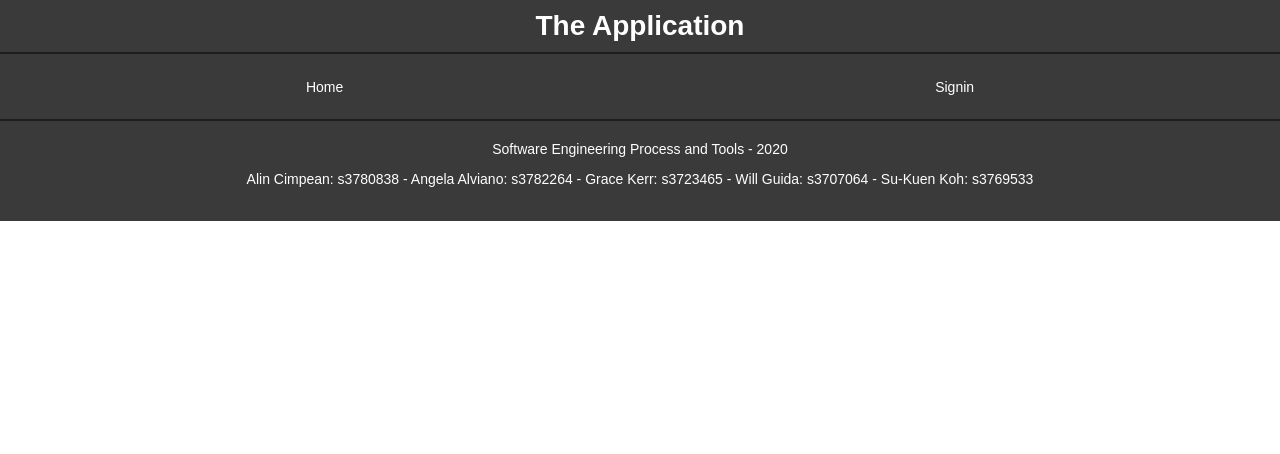
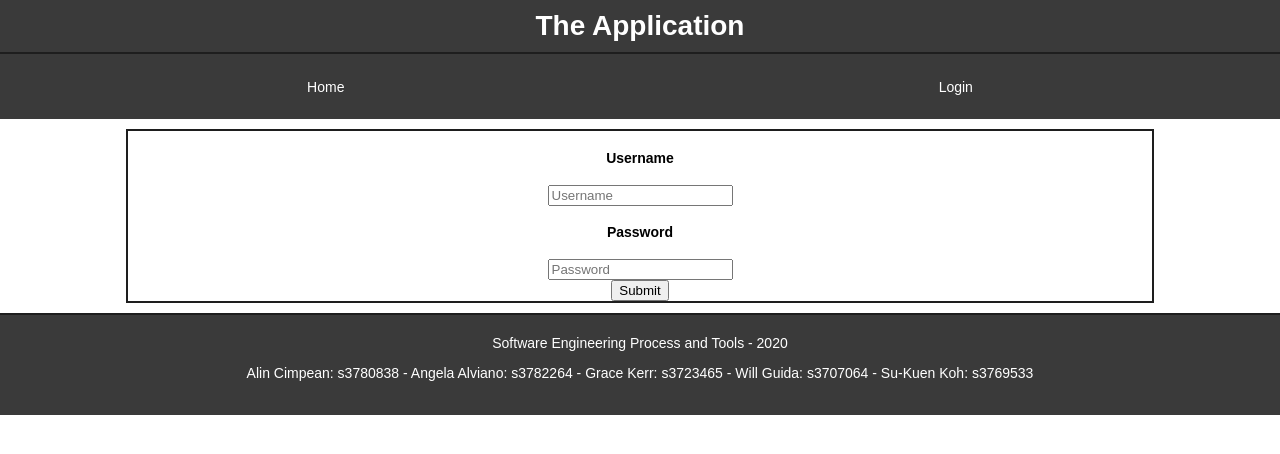
Before and after one commit to RMIT-SEPT/majorproject-7-tues-14-30-4, a React (Create React App) app in the folder FrontEnd/: page /login in a window 1280 px wide. Shown: the top 454 px of the page. Built offline with nearby package versions, Linux system fonts and the light colour scheme.

Commit message:
changed some file names, issue is the UserProfile is being reset with the redirect to the Dashboard (I think)

```diff
--- a/FrontEnd/src/App.js
+++ b/FrontEnd/src/App.js
@@ -3,7 +3,7 @@ import Header from './components/Layout/Header';
 import Footer from './components/Layout/Footer';
 // import LeftColumn from './components/Layout/LeftColumn';
 import Dashboard from './components/Dashboard';
-import Signin from './components/Session/Signin'
+import Login from './components/Session/Login'
 import Logout from "./components/Session/Logout";
 import Home from './components/Home'
 
@@ -22,7 +22,7 @@ function App() {
           <Route exact path="/dashboard/:id" component={Dashboard} />
           <Route exact path="/" component={Home} />
           <Route exact path="/home" component={Home} />
-          <Route exact path="/signin" component={Signin} />
+          <Route exact path="/login" component={Login} />
           <Route exact path="/logout" component={Logout} />
           <Footer />
         </div>
--- a/FrontEnd/src/Tools/UserProfile.js
+++ b/FrontEnd/src/Tools/UserProfile.js
@@ -17,13 +17,14 @@ var UserProfile = (function() {
 
     var setID = function(id) {
       userID = id;
+      console.log("Setting ID")
       // Also set this in cookie/localStorage
     };
 
     var logout = function() {
       setName("")
       setID("")
-    }
+    };
 
     return {
       getName: getName,
--- a/FrontEnd/src/Tools/tools_helper.js
+++ b/FrontEnd/src/Tools/tools_helper.js
@@ -2,11 +2,13 @@ import React, { Component } from 'react'
 import {link, Link} from "react-router-dom";
 import UserProfile from '../Tools/UserProfile';
 
-// UserProfile.getName();
-
 function isLoggedIn()
 {
-  if (UserProfile.getName() != "") {
+  console.log("Checking if user is logged in")
+  // UserProfile.setID("owqnfc")
+  console.log(UserProfile.getID())
+  if (UserProfile.getID() != "") {
+    console.log("Logged in")
     return (
       <p>
         <Link to="/logout" className="navText">
@@ -15,10 +17,11 @@ function isLoggedIn()
       </p>
     );
   } else {
+    console.log("Not logged in")
     return (
       <p>
-        <Link to="/signin" className="navText">
-          Signin
+        <Link to="/login" className="navText">
+          Login
         </Link>
       </p>
     );
--- a/FrontEnd/src/components/Layout/Footer.js
+++ b/FrontEnd/src/components/Layout/Footer.js
@@ -4,7 +4,7 @@ class Footer extends React.Component
 {
     render() {
         return (
-            <div class='footer'>
+            <div className='footer'>
             Software Engineering Process and Tools - 2020
             <p>
             Alin Cimpean: s3780838 - Angela Alviano: s3782264 - Grace Kerr: s3723465 - Will Guida: s3707064 - Su-Kuen Koh: s3769533</p>
--- a/FrontEnd/src/components/Layout/Header.js
+++ b/FrontEnd/src/components/Layout/Header.js
@@ -7,21 +7,21 @@ import isLoggedIn from '../../Tools/tools_helper';
 class Header extends React.Component
 {
 
-    constructor(props)
-    {
-        super();
-        this.state = {
-            signedIn: false
-        }
+    // constructor(props)
+    // {
+    //     super();
+    //     this.state = {
+    //         signedIn: false
+    //     }
 
-    }
-    checkIfLoggedIn()
-    {
-        if (UserProfile.getName() != "")
-        {
-            this.state.signedIn = true;
-        }
-    }
+    // }
+    // checkIfLoggedIn()
+    // {
+    //     if (UserProfile.getID() !== "")
+    //     {
+    //         this.state.signedIn = true;
+    //     }
+    // }
     render() {
         return (
             <div>
--- a/FrontEnd/src/components/Session/Signin.js
+++ b/FrontEnd/src/components/Session/Login.js
@@ -1,7 +1,8 @@
 import React, { Component } from 'react'
 import {link, Link} from "react-router-dom";
+import UserProfile from '../../Tools/UserProfile';
 
-class Signin extends Component {
+class Login extends Component {
     constructor(){
       super();
 
@@ -20,12 +21,14 @@ class Signin extends Component {
 
     onSubmit(e){
         e.preventDefault();
-        const newUser = {
+        const user = {
             id: this.state.id,
             password: this.state.password,
         }
 
-        console.log(newUser);
+        UserProfile.setID(user["id"])
+
+      console.log(UserProfile.getID());
         this.props.history.push('/dashboard');
     }
 
@@ -70,4 +73,4 @@ class Signin extends Component {
     )
   }
 }
-export default Signin;
+export default Login;
--- a/FrontEnd/src/components/User/AddUser.js
+++ b/FrontEnd/src/components/User/AddUser.js
@@ -1,5 +1,5 @@
 import React, { Component } from 'react'
-import {createUser, UserProfiles} from '../../actions/personActions'
+import {createUser} from '../../actions/personActions'
 import { withRouter } from 'react-router-dom';
 
 import UserProfile from '../../Tools/UserProfile';
```
